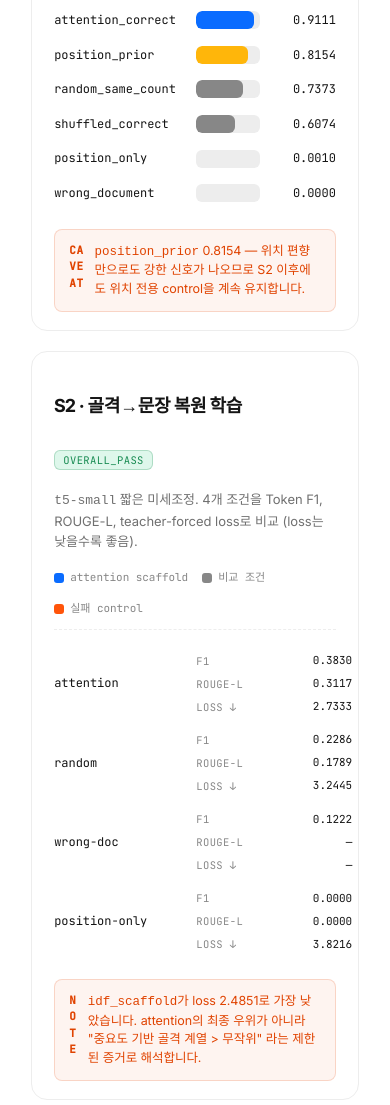
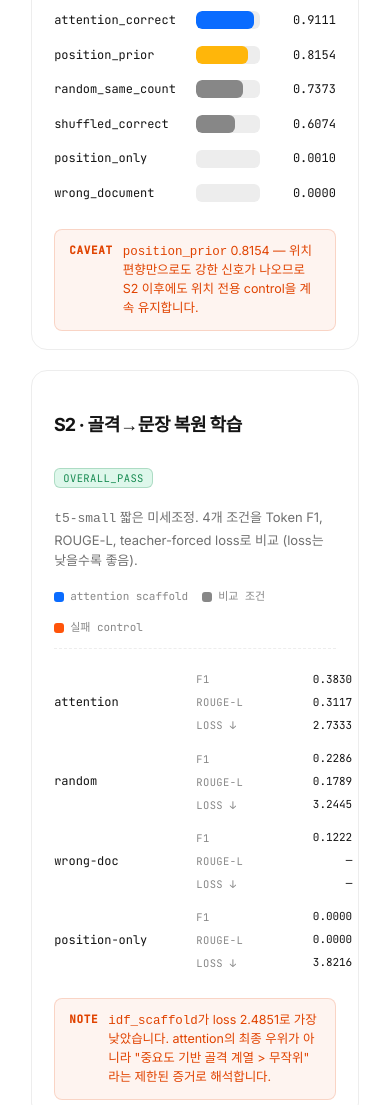
Before and after one commit to Nedian0Brien/LACE, a plain HTML site: page web/index.html in a window 390 px wide. Shown: the part 5050-6155 px from the top of the page. Drawn offline with Linux system fonts and the light colour scheme; a web font is replaced by a local one.

Commit message:
web: SVG 시각화·등장 애니메이션·인터랙션 추가
- Hero에 forward(압축)→skeleton→reverse(확장) 3행 토큰 다이어그램
  SVG 추가. 비-keep 토큰이 fade-out/fade-in 루프, keep 토큰이
  pulse, flow-arrow가 dashed stroke로 흐르는 애니메이션
- 핵심 개념 3카드 각각에 SVG illustration:
  의미 골격(retain/drop tokens), 위치 보조 구조(front/middle/back
  bin markers), 역방향 궤적(arc + fan-out)
- 7개 phase 카드에 status icon SVG (done=check, pending=pulse dot,
  future=outline) + 하단 progress bar (pending은 shimmer)
- IntersectionObserver로 .reveal/.reveal-stagger 등장 효과,
  metric-card 진입 시 bar width 0→실제값으로 1.1s 트랜지션
- topnav scroll-spy로 현재 섹션 underline 강조
- 위 모두 prefers-reduced-motion 준수
- caveat 라벨 한글 줄바꿈 차단(white-space: nowrap, word-break: keep-all)
- .sec/.wrap 모바일 좌우 padding 회복, .card에 min-width:0/overflow:hidden

```diff
--- a/web/index.html
+++ b/web/index.html
@@ -385,7 +385,7 @@ a { color: inherit; text-decoration: none; }
   font-size: 12.5px; line-height: 1.5;
   display: flex; gap: 10px;
 }
-.metric-card__caveat strong { font-family: var(--font-mono); font-size: 11px; letter-spacing: 0.06em; text-transform: uppercase; }
+.metric-card__caveat strong { font-family: var(--font-mono); font-size: 11px; letter-spacing: 0.06em; text-transform: uppercase; white-space: nowrap; flex-shrink: 0; word-break: keep-all; }
 [data-theme="dark"] .metric-card__caveat { color: hsl(var(--red-50)); background: hsla(var(--red-50)/.10); border-color: hsla(var(--red-50)/.22); }
 
 /* ---------- Timeline ---------- */
```
